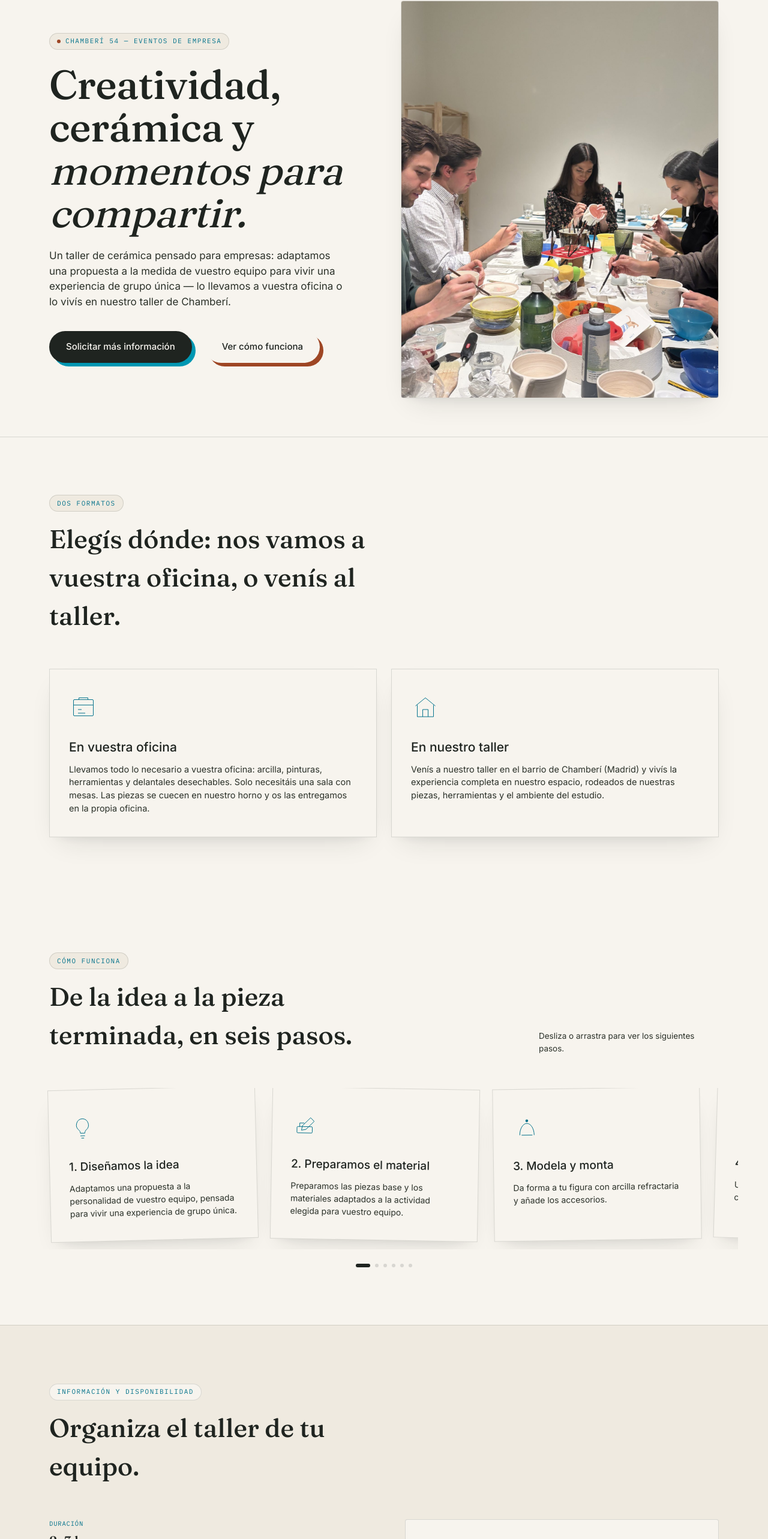
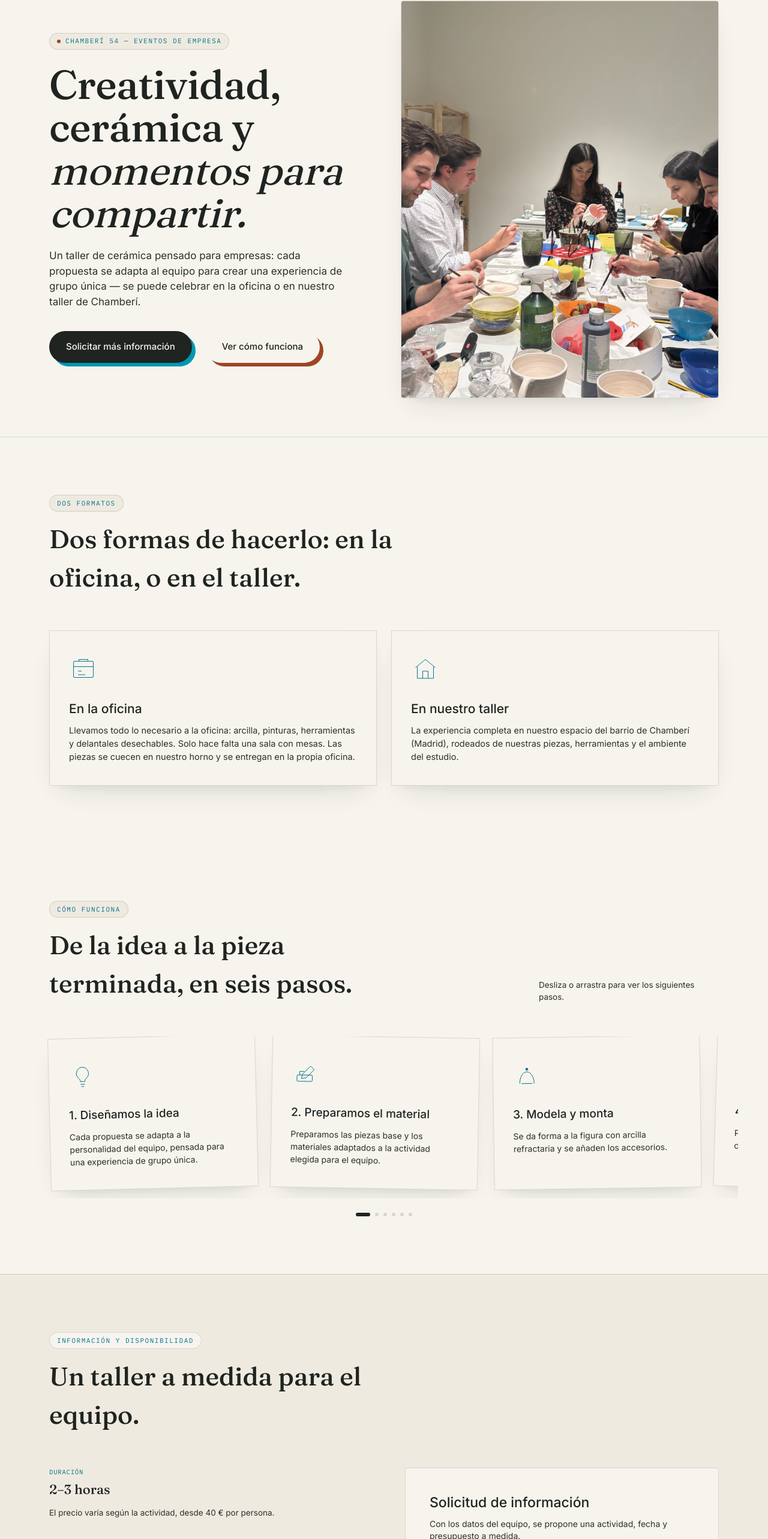
Before and after one commit to Chamberi54/Escultura-Mascotas, a Next.js app: page /eventos-empresa in a window 1280 px wide. Shown: the part 172-2738 px from the top of the page at 60% size. Built offline with nearby package versions, Linux system fonts and the light colour scheme; no server answers.

Commit message:
Rewrite eventos-empresa copy in impersonal register
Drops direct vosotros/tú address ("vuestro equipo", "os entregamos",
"cuéntanos") in favor of impersonal phrasing ("el equipo", "se
entregan", "con los datos del equipo"), matching standard Spanish
corporate-site tone for B2B copy.

```diff
--- a/src/app/api/eventos-empresa/route.ts
+++ b/src/app/api/eventos-empresa/route.ts
@@ -61,23 +61,23 @@ export async function POST(request: Request) {
     await resend.emails.send({
       from: STUDIO_FROM_EMAIL,
       to: email,
-      subject: "Hemos recibido vuestra solicitud de evento de empresa — Chamberí 54",
+      subject: "Hemos recibido la solicitud de evento de empresa — Chamberí 54",
       text: [
         `Hola ${contacto},`,
         "",
-        "Hemos recibido la solicitud de vuestro taller de cerámica para equipos. Nos pondremos en contacto en menos de 48 horas para confirmar fecha, formato y presupuesto final.",
+        "Hemos recibido la solicitud del taller de cerámica para equipos. Nos pondremos en contacto en menos de 48 horas para confirmar fecha, formato y presupuesto final.",
         "",
         `Formato: ${formato}`,
         `Participantes: ${participantes}`,
         "Precio: varía según la actividad, desde 40 €/persona.",
         "",
-        "Gracias por pensar en Chamberí 54 para vuestro equipo.",
+        "Gracias por pensar en Chamberí 54 para el equipo.",
       ].join("\n"),
     });
   } catch (error) {
     console.error("Error enviando la solicitud de evento de empresa", error);
     return NextResponse.json(
-      { error: "No hemos podido enviar tu solicitud. Inténtalo de nuevo en unos minutos." },
+      { error: "No hemos podido enviar la solicitud. Inténtalo de nuevo en unos minutos." },
       { status: 502 },
     );
   }
--- a/src/app/eventos-empresa/page.tsx
+++ b/src/app/eventos-empresa/page.tsx
@@ -9,7 +9,7 @@ import TeamFormulario from "@/components/team/TeamFormulario";
 
 const title = "Eventos de empresa — Taller de cerámica para equipos | Chamberí 54";
 const description =
-  "Un taller de cerámica para eventos de empresa: adaptamos una propuesta a la medida de vuestro equipo para vivir una experiencia de grupo única. Lo llevamos a vuestra oficina o lo vivís en nuestro taller de Chamberí, Madrid.";
+  "Un taller de cerámica para eventos de empresa: cada propuesta se adapta al equipo para crear una experiencia de grupo única. Se puede celebrar en la oficina o en nuestro taller de Chamberí, Madrid.";
 
 export const metadata: Metadata = {
   title,
--- a/src/components/team/TeamFormatos.tsx
+++ b/src/components/team/TeamFormatos.tsx
@@ -1,8 +1,8 @@
 const FORMATOS = [
   {
-    title: "En vuestra oficina",
+    title: "En la oficina",
     description:
-      "Llevamos todo lo necesario a vuestra oficina: arcilla, pinturas, herramientas y delantales desechables. Solo necesitáis una sala con mesas. Las piezas se cuecen en nuestro horno y os las entregamos en la propia oficina.",
+      "Llevamos todo lo necesario a la oficina: arcilla, pinturas, herramientas y delantales desechables. Solo hace falta una sala con mesas. Las piezas se cuecen en nuestro horno y se entregan en la propia oficina.",
     icon: (
       <svg viewBox="0 0 64 64" fill="none" stroke="currentColor" strokeWidth={1.3}>
         <rect x={10} y={14} width={44} height={36} rx={2} />
@@ -14,7 +14,7 @@ const FORMATOS = [
   {
     title: "En nuestro taller",
     description:
-      "Venís a nuestro taller en el barrio de Chamberí (Madrid) y vivís la experiencia completa en nuestro espacio, rodeados de nuestras piezas, herramientas y el ambiente del estudio.",
+      "La experiencia completa en nuestro espacio del barrio de Chamberí (Madrid), rodeados de nuestras piezas, herramientas y el ambiente del estudio.",
     icon: (
       <svg viewBox="0 0 64 64" fill="none" stroke="currentColor" strokeWidth={1.3}>
         <path d="M10 28L32 10l22 18" />
@@ -34,7 +34,7 @@ export default function TeamFormatos() {
             Dos formatos
           </span>
           <h2 className="heading-section max-w-[600px] font-display font-[450]">
-            Elegís dónde: nos vamos a vuestra oficina, o venís al taller.
+            Dos formas de hacerlo: en la oficina, o en el taller.
           </h2>
         </div>
 
--- a/src/components/team/TeamFormulario.tsx
+++ b/src/components/team/TeamFormulario.tsx
@@ -10,7 +10,7 @@ const INCLUYE = [
   "Entrega de las piezas terminadas",
 ];
 
-const FORMATOS = ["En vuestra oficina", "En nuestro taller"] as const;
+const FORMATOS = ["En la oficina", "En nuestro taller"] as const;
 
 const fieldLabel =
   "mb-2 block font-mono text-[10.5px] tracking-[0.08em] text-verdigris-dark uppercase";
@@ -70,7 +70,7 @@ export default function TeamFormulario() {
             Información y disponibilidad
           </span>
           <h2 className="heading-section max-w-[560px] font-display font-[450]">
-            Organiza el taller de tu equipo.
+            Un taller a medida para el equipo.
           </h2>
         </div>
 
@@ -99,19 +99,19 @@ export default function TeamFormulario() {
           {status === "success" ? (
             <div className="reveal rounded-sm border border-line bg-paper p-10 text-center">
               <h3 className="mb-3 font-display text-[23px] font-[450]">
-                ¡Gracias! Hemos recibido vuestra solicitud.
+                ¡Gracias! Hemos recibido la solicitud.
               </h3>
               <p className="text-[15px] text-ink-soft">
-                Os contactaremos en menos de 48 horas para confirmar fecha,
-                formato y presupuesto final.
+                Nos pondremos en contacto en menos de 48 horas para confirmar
+                fecha, formato y presupuesto final.
               </p>
             </div>
           ) : (
             <form onSubmit={handleSubmit} className="reveal rounded-sm border border-line bg-paper p-10">
-              <h3 className="mb-2 text-[23px] font-[450]">Solicita más información</h3>
+              <h3 className="mb-2 text-[23px] font-[450]">Solicitud de información</h3>
               <p className="mb-7.5 text-sm text-ink-soft">
-                Cuéntanos sobre vuestro equipo y os proponemos una actividad,
-                fecha y presupuesto a medida.
+                Con los datos del equipo, se propone una actividad, fecha y
+                presupuesto a medida.
               </p>
 
               <div className="mb-5 grid grid-cols-1 gap-5 sm:grid-cols-2">
@@ -139,7 +139,7 @@ export default function TeamFormulario() {
                     required
                     value={contacto}
                     onChange={(e) => setContacto(e.target.value)}
-                    placeholder="Tu nombre"
+                    placeholder="Nombre y apellidos"
                     className={fieldInput}
                   />
                 </div>
@@ -156,7 +156,7 @@ export default function TeamFormulario() {
                     required
                     value={email}
                     onChange={(e) => setEmail(e.target.value)}
-                    placeholder="tucorreo@empresa.com"
+                    placeholder="nombre@empresa.com"
                     className={fieldInput}
                   />
                 </div>
@@ -233,7 +233,7 @@ export default function TeamFormulario() {
 
               <div className="mb-6">
                 <label htmlFor="mensaje" className={fieldLabel}>
-                  Cuéntanos algo más (opcional)
+                  Información adicional (opcional)
                 </label>
                 <textarea
                   id="mensaje"
@@ -264,7 +264,7 @@ export default function TeamFormulario() {
                 font={{ fontFamily: "var(--font-inter)", fontSize: "15px", fontWeight: 500 }}
               />
               <p className="mt-4 text-center text-xs text-ink-soft">
-                Sin compromiso. Os confirmamos disponibilidad por email.
+                Sin compromiso. Confirmación de disponibilidad por email.
               </p>
             </form>
           )}
--- a/src/components/team/TeamHero.tsx
+++ b/src/components/team/TeamHero.tsx
@@ -16,10 +16,9 @@ export default function TeamHero() {
               <span className="font-normal italic">momentos para compartir.</span>
             </h1>
             <p className="mt-6 max-w-[500px] text-[17px] text-ink-soft">
-              Un taller de cerámica pensado para empresas: adaptamos una
-              propuesta a la medida de vuestro equipo para vivir una
-              experiencia de grupo única — lo llevamos a vuestra oficina o lo
-              vivís en nuestro taller de Chamberí.
+              Un taller de cerámica pensado para empresas: cada propuesta se
+              adapta al equipo para crear una experiencia de grupo única — se
+              puede celebrar en la oficina o en nuestro taller de Chamberí.
             </p>
             <div className="mt-9 flex flex-wrap gap-4">
               <TactileButton
--- a/src/components/team/TeamProceso.tsx
+++ b/src/components/team/TeamProceso.tsx
@@ -6,7 +6,7 @@ const STEPS = [
   {
     title: "1. Diseñamos la idea",
     description:
-      "Adaptamos una propuesta a la personalidad de vuestro equipo, pensada para vivir una experiencia de grupo única.",
+      "Cada propuesta se adapta a la personalidad del equipo, pensada para una experiencia de grupo única.",
     icon: (
       <svg viewBox="0 0 64 64" fill="none" stroke="currentColor" strokeWidth={1.3}>
         <path d="M32 10a14 14 0 00-8 25c2 2 3 4 3 7h10c0-3 1-5 3-7a14 14 0 00-8-25z" />
@@ -17,7 +17,7 @@ const STEPS = [
   {
     title: "2. Preparamos el material",
     description:
-      "Preparamos las piezas base y los materiales adaptados a la actividad elegida para vuestro equipo.",
+      "Preparamos las piezas base y los materiales adaptados a la actividad elegida para el equipo.",
     icon: (
       <svg viewBox="0 0 64 64" fill="none" stroke="currentColor" strokeWidth={1.3}>
         <rect x={12} y={34} width={34} height={14} rx={2} />
@@ -29,7 +29,7 @@ const STEPS = [
   {
     title: "3. Modela y monta",
     description:
-      "Da forma a tu figura con arcilla refractaria y añade los accesorios.",
+      "Se da forma a la figura con arcilla refractaria y se añaden los accesorios.",
     icon: (
       <svg viewBox="0 0 64 64" fill="none" stroke="currentColor" strokeWidth={1.3}>
         <path d="M16 48c0-14 7-26 16-26s16 12 16 26" />
@@ -40,7 +40,7 @@ const STEPS = [
   },
   {
     title: "4. Pinta y decora",
-    description: "Usa pintura cerámica y esmalte para darle color y detalle.",
+    description: "Pintura cerámica y esmalte para darle color y detalle a la pieza.",
     icon: (
       <svg viewBox="0 0 64 64" fill="none" stroke="currentColor" strokeWidth={1.3}>
         <path d="M42 8l14 14-24 24-16 2 2-16z" />
@@ -61,7 +61,7 @@ const STEPS = [
   },
   {
     title: "6. Entrega",
-    description: "Os entregamos las piezas terminadas, listas para disfrutar.",
+    description: "Entrega de las piezas terminadas, listas para disfrutar.",
     icon: (
       <svg viewBox="0 0 64 64" fill="none" stroke="currentColor" strokeWidth={1.3}>
         <rect x={14} y={22} width={36} height={26} rx={1.5} />
```
